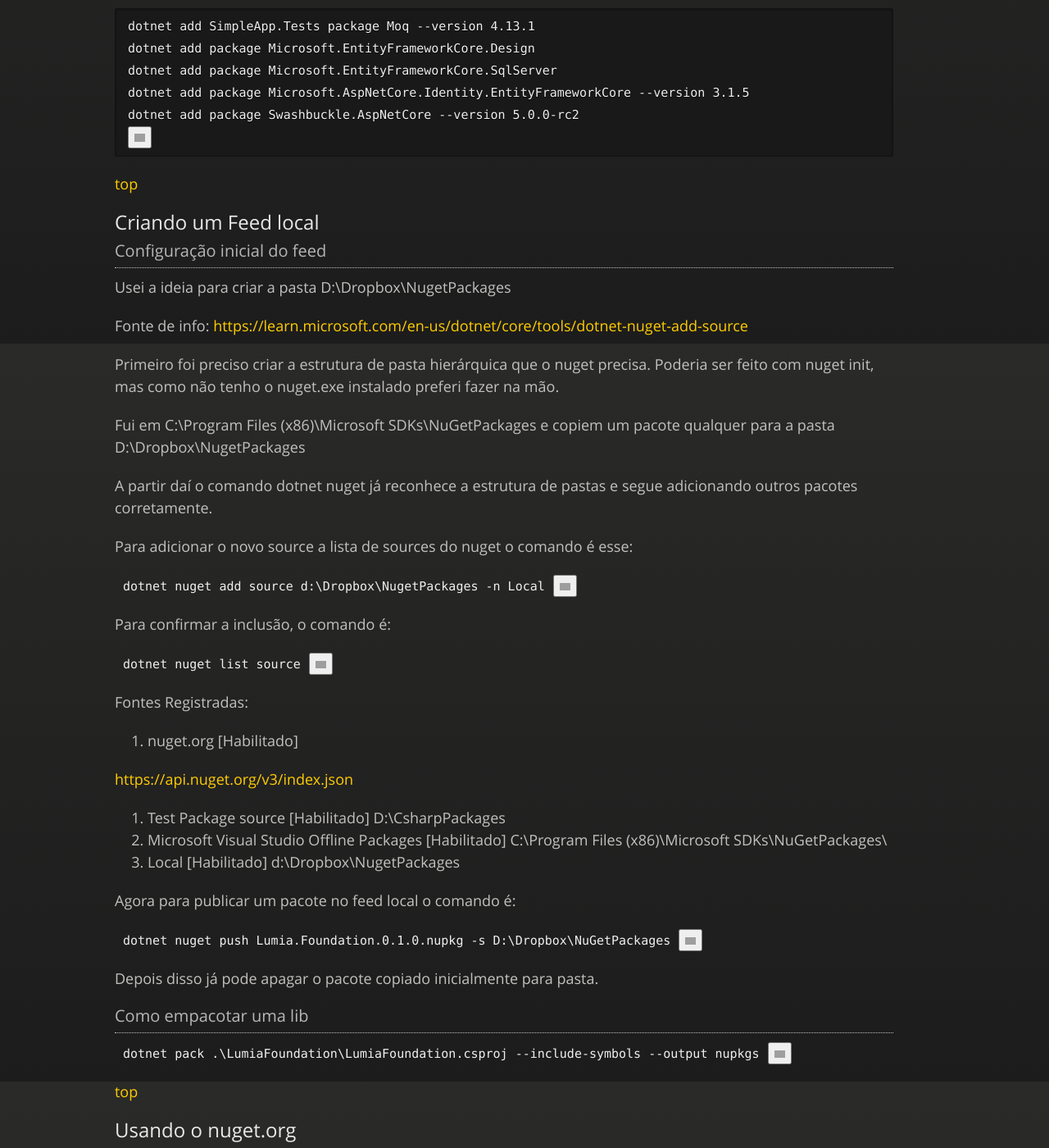
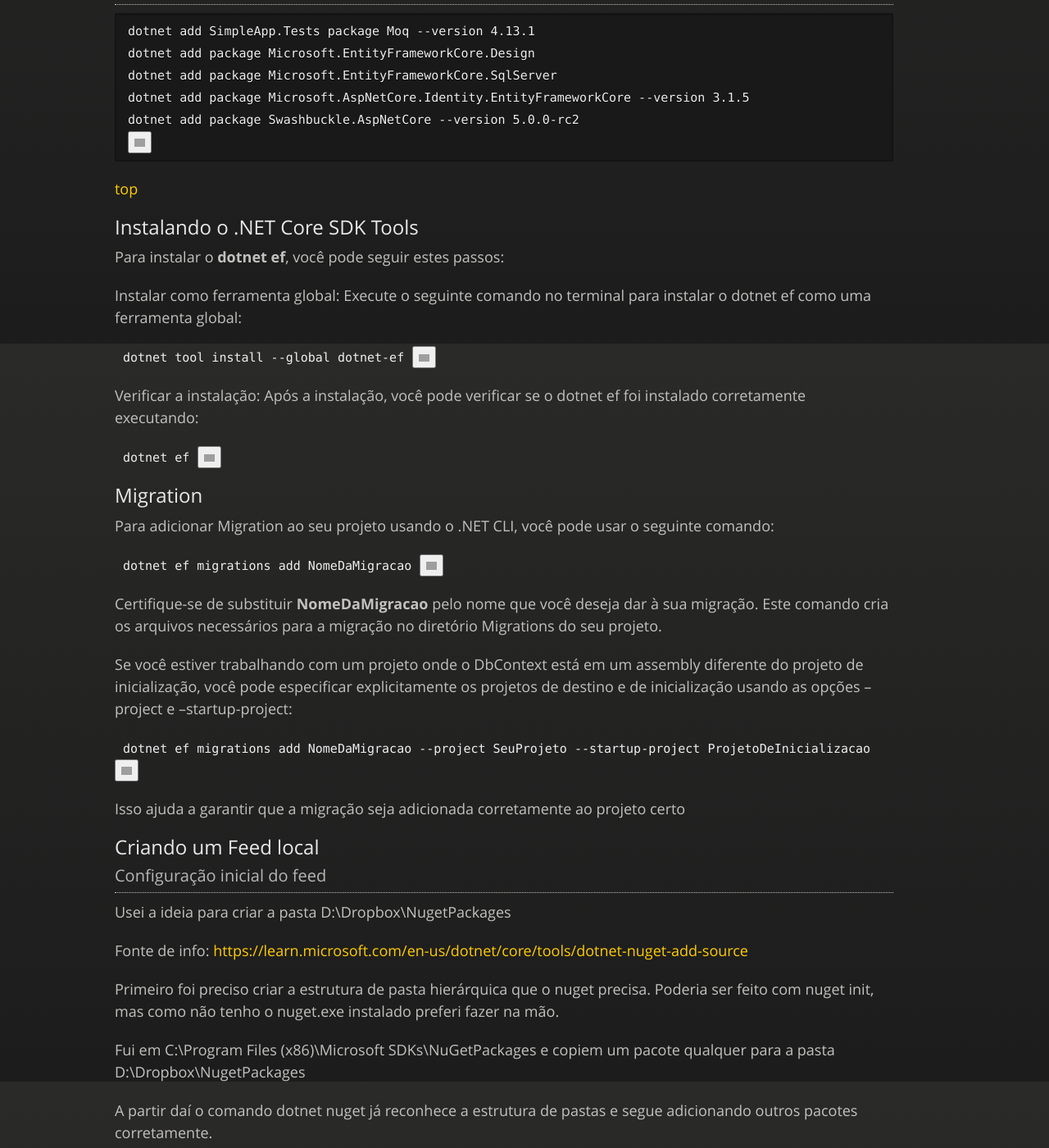
Before and after one commit to JeannAndrade/jeannandrade.github.io, a Jekyll site: the page built from content/net/cli/index.md, in a window 1280 px wide and 1400 px high, scrolled down 3181 px. Shown: the whole window at 82% size. Built offline with Jekyll 4.4.1, drawn with Linux system fonts in a browser that asks for light colours; nearby versions of some CDN libraries; comment, search, counter and statistics services are not loaded; our own code applies the rules of GitHub Pages for plain Markdown files; some of the changed text lies outside the part shown; grey boxes are pictures that could not be loaded.

Commit message:
Adicionando migration ao documento

````diff
--- a/content/net/cli/index.md
+++ b/content/net/cli/index.md
@@ -66,7 +66,7 @@ O comando `dotnet watch` é um observador de arquivos. Quando detecta uma altera
 
 ### Criar um projeto F# do tipo console
 
-Dotnet new console -lang "F#" -o FirstIonideProject
+`Dotnet new console -lang "F#" -o FirstIonideProject`
 
 ### Compilando um projeto
 
@@ -82,9 +82,9 @@ Serve para buildar e executar um projeto maui Android
 
 ### Executar a aplicação
 
-dotnet build
+`dotnet build`
 
-dotnet run
+`dotnet run`
 
 ### Criar projeto de teste
 
@@ -114,15 +114,15 @@ Uma pasta publish será criada com a estrutura do projeto
 
 ### Add package
 
-dotnet add package Microsoft.EntityFrameworkCore.SqlServer --version 3.1.1
+`dotnet add package Microsoft.EntityFrameworkCore.SqlServer --version 3.1.1`
 
 ### Listar packages
 
-dotnet list package
+`dotnet list package`
 
 ### Remove package
 
-dotnet remove package Microsoft.EntityFrameworkCore.SqlServer
+`dotnet remove package Microsoft.EntityFrameworkCore.SqlServer`
 
 ### Adicionando Package ao projeto
 
@@ -135,6 +135,32 @@ dotnet add package Swashbuckle.AspNetCore --version 5.0.0-rc2
 ```
 
 [top](#table-of-contents)
+
+## Instalando o .NET Core SDK Tools
+
+Para instalar o **dotnet ef**, você pode seguir estes passos:
+
+Instalar como ferramenta global: Execute o seguinte comando no terminal para instalar o dotnet ef como uma ferramenta global:
+
+`dotnet tool install --global dotnet-ef`
+
+Verificar a instalação: Após a instalação, você pode verificar se o dotnet ef foi instalado corretamente executando:
+
+`dotnet ef`
+
+## Migration
+
+Para adicionar Migration ao seu projeto usando o .NET CLI, você pode usar o seguinte comando:
+
+`dotnet ef migrations add NomeDaMigracao`
+
+Certifique-se de substituir **NomeDaMigracao** pelo nome que você deseja dar à sua migração. Este comando cria os arquivos necessários para a migração no diretório Migrations do seu projeto.
+
+Se você estiver trabalhando com um projeto onde o DbContext está em um assembly diferente do projeto de inicialização, você pode especificar explicitamente os projetos de destino e de inicialização usando as opções --project e --startup-project:
+
+`dotnet ef migrations add NomeDaMigracao --project SeuProjeto --startup-project ProjetoDeInicializacao`
+
+Isso ajuda a garantir que a migração seja adicionada corretamente ao projeto certo
 
 ## Criando um Feed local
 
````
Also changed, not shown: other parts of content/net/cli/index.md (+2 -5 lines).
